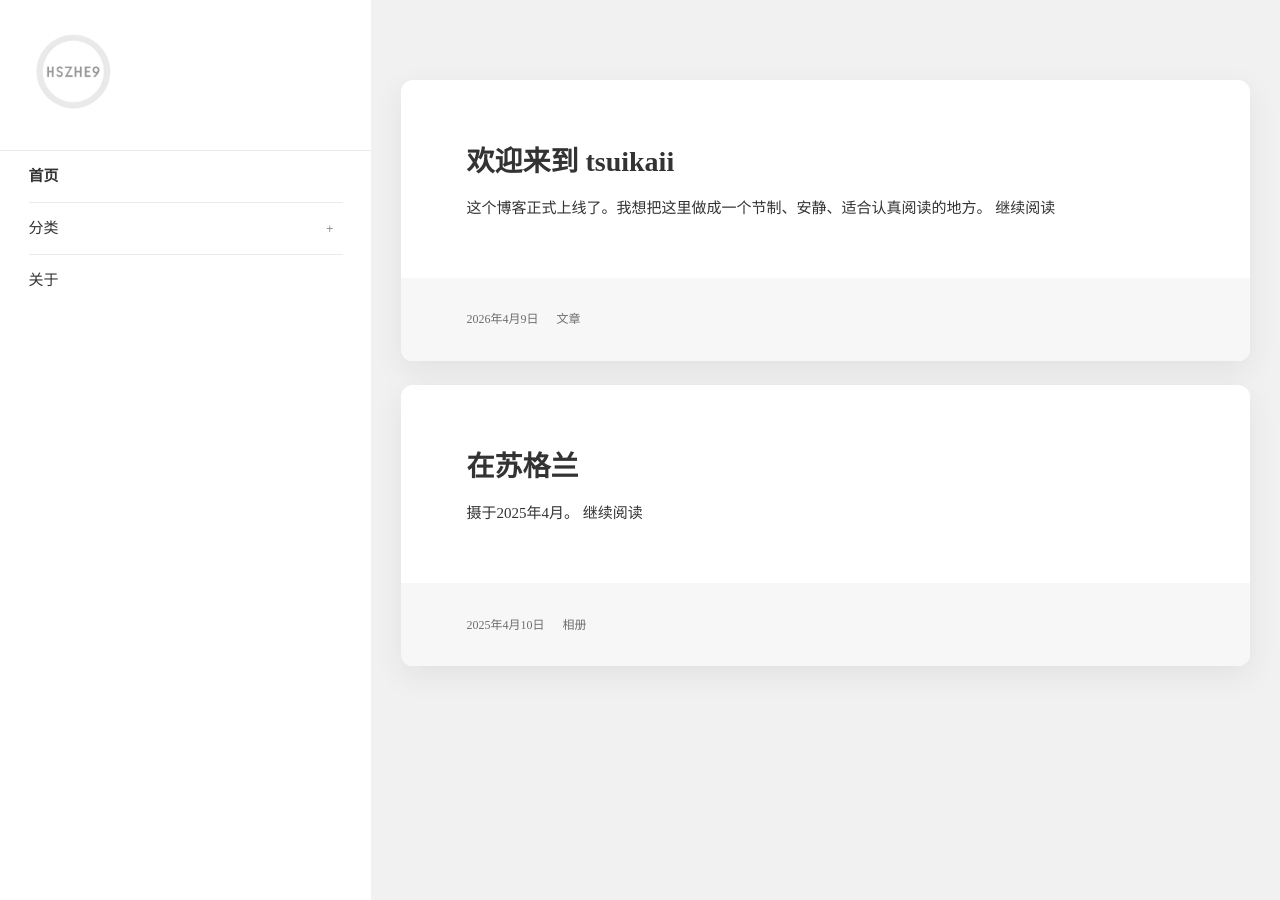
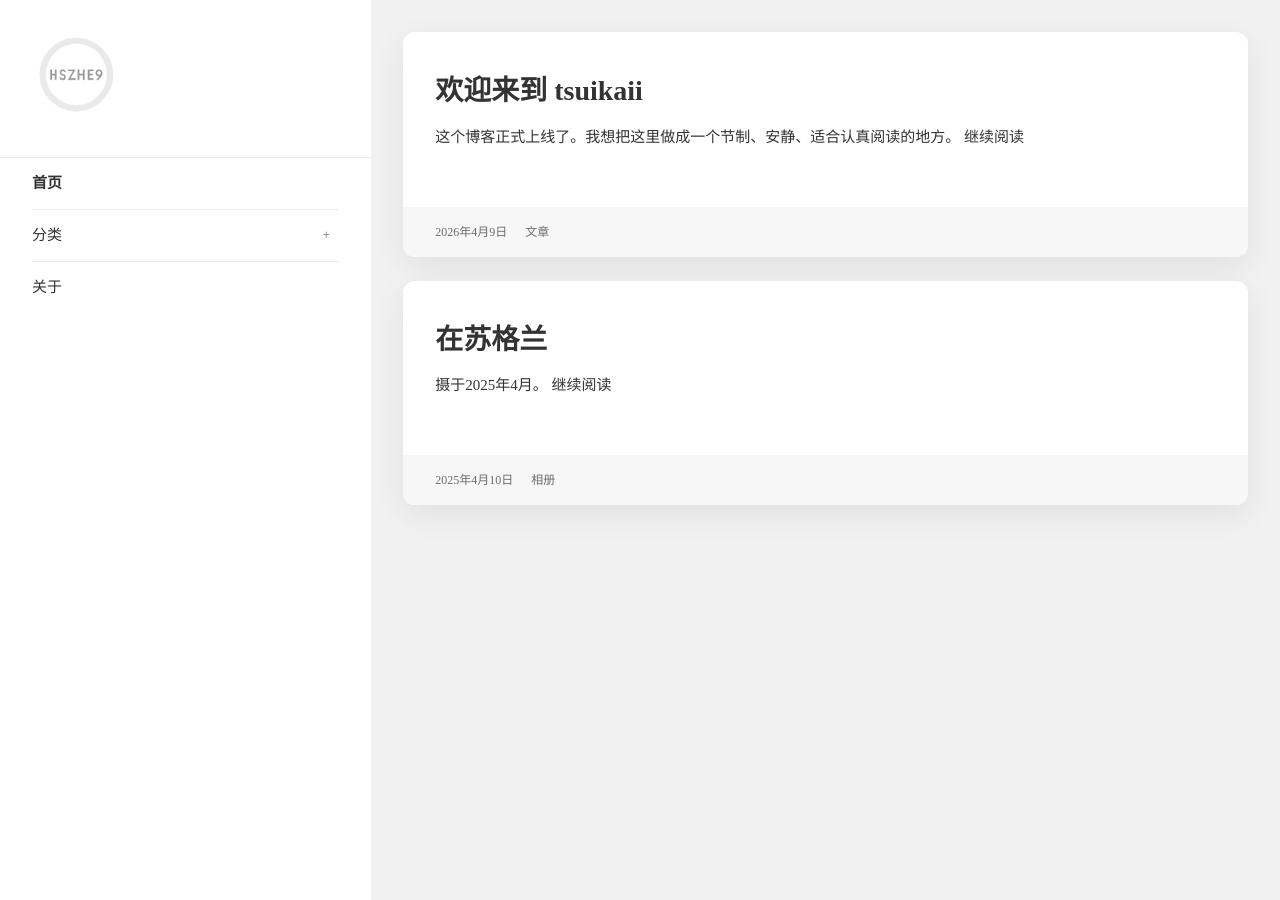
Before and after one commit to tsuikaii/tsuikaii.github.io, a Jekyll site: the page built from index.html, in a window 1280 px wide. Built offline with Jekyll 4.4.1, drawn with Linux system fonts in a browser that asks for light colours; some web fonts are replaced.

Commit message:
Align mobile and desktop content gutters

```diff
--- a/assets/css/main.css
+++ b/assets/css/main.css
@@ -3,6 +3,11 @@
   src: url("/assets/fonts/iming.woff2") format("woff2"),
        url("/assets/fonts/iming.woff") format("woff");
   font-display: swap;
+}
+
+:root {
+  --layout-gap: 3.2rem;
+  --layout-gap-mobile: 2rem;
 }
 
 html {
@@ -78,7 +83,7 @@ body.sidebar-collapsed .sidebar {
 .site-header {
   background: #fff;
   border-bottom: 1px solid rgba(51, 51, 51, 0.1);
-  padding: 7.6923%;
+  padding: var(--layout-gap);
 }
 
 .site-branding {
@@ -168,7 +173,7 @@ body.sidebar-collapsed .sub-menu {
 
 .secondary {
   background-color: #fff;
-  padding: 0 7.6923%;
+  padding: 0 var(--layout-gap) var(--layout-gap);
 }
 
 .main-navigation ul {
@@ -262,7 +267,7 @@ body.sidebar-collapsed .site-content {
 }
 
 .site-main {
-  padding-top: 8rem;
+  padding: var(--layout-gap) var(--layout-gap) 4rem;
   padding-bottom: 4rem;
 }
 
@@ -275,7 +280,7 @@ body.sidebar-collapsed .site-content {
 .layout-home .hentry {
   border-radius: 12px;
   box-shadow: 0 10px 30px rgba(51, 51, 51, 0.08);
-  margin: 0 3rem 2.4rem;
+  margin: 0 0 2.4rem;
   overflow: hidden;
 }
 
@@ -286,7 +291,7 @@ body.sidebar-collapsed .site-content {
 .layout-category_archive .hentry {
   border-radius: 12px;
   box-shadow: 0 10px 30px rgba(51, 51, 51, 0.08);
-  margin: 0 3rem 2.4rem;
+  margin: 0 0 2.4rem;
   overflow: hidden;
 }
 
@@ -321,7 +326,7 @@ body.sidebar-collapsed .site-content {
 .layout-post .hentry,
 .layout-page .hentry,
 .layout-categories .hentry {
-  margin: 0 3rem 3rem;
+  margin: 0 0 3rem;
 }
 
 .layout-category_archive .archive-empty {
@@ -329,8 +334,8 @@ body.sidebar-collapsed .site-content {
 }
 
 .archive-heading {
-  margin: 0 3rem 2rem;
-  padding: 0 0.6rem;
+  margin: 0 0 2rem;
+  padding: 0;
 }
 
 .archive-title {
@@ -340,14 +345,14 @@ body.sidebar-collapsed .site-content {
 }
 
 .entry-header {
-  padding: 0 7.6923%;
+  padding: 0 var(--layout-gap);
 }
 
 .entry-title {
   font-size: 2.8rem;
   line-height: 1.2;
   margin: 0;
-  padding-top: 7.6923%;
+  padding-top: var(--layout-gap);
   padding-bottom: 2.4rem;
 }
 
@@ -357,7 +362,7 @@ body.sidebar-collapsed .site-content {
 
 .entry-content,
 .entry-summary {
-  padding: 0 7.6923% 7.6923%;
+  padding: 0 var(--layout-gap) var(--layout-gap);
 }
 
 .entry-content p,
@@ -424,7 +429,7 @@ body.sidebar-collapsed .site-content {
   color: rgba(51, 51, 51, 0.7);
   font-size: 1.2rem;
   line-height: 1.5;
-  padding: 3.8461% 7.6923%;
+  padding: 1.6rem var(--layout-gap);
 }
 
 .entry-footer a {
@@ -505,7 +510,7 @@ body.sidebar-collapsed .site-content {
   }
 
   body.sidebar-collapsed .site-header {
-    padding: 7.6923%;
+    padding: var(--layout-gap-mobile);
   }
 
   body.sidebar-collapsed .site-branding {
@@ -570,13 +575,12 @@ body.sidebar-collapsed .site-content {
   .secondary {
     display: none;
     border-top: 1px solid rgba(51, 51, 51, 0.1);
-    padding-top: 1.2rem;
-    padding-bottom: 2rem;
+    padding: 1.2rem var(--layout-gap-mobile) 2rem;
   }
 
   body.sidebar-collapsed .secondary {
     display: none;
-    padding: 1.2rem 7.6923% 2rem;
+    padding: 1.2rem var(--layout-gap-mobile) 2rem;
   }
 
   .secondary.toggled-on {
@@ -615,7 +619,7 @@ body.sidebar-collapsed .site-content {
   }
 
   .site-main {
-    padding-top: 0;
+    padding: 0 var(--layout-gap-mobile) 2rem;
   }
 
   .layout-home .hentry,
@@ -630,6 +634,27 @@ body.sidebar-collapsed .site-content {
     margin: 0 0 2rem;
     padding: 0;
   }
+
+  .site-header {
+    padding: var(--layout-gap-mobile);
+  }
+
+  .entry-header {
+    padding: 0 var(--layout-gap-mobile);
+  }
+
+  .entry-title {
+    padding-top: var(--layout-gap-mobile);
+  }
+
+  .entry-content,
+  .entry-summary {
+    padding: 0 var(--layout-gap-mobile) var(--layout-gap-mobile);
+  }
+
+  .entry-footer {
+    padding: 1.6rem var(--layout-gap-mobile);
+  }
 }
 
 @media screen and (min-width: 59.6875em) {
```
